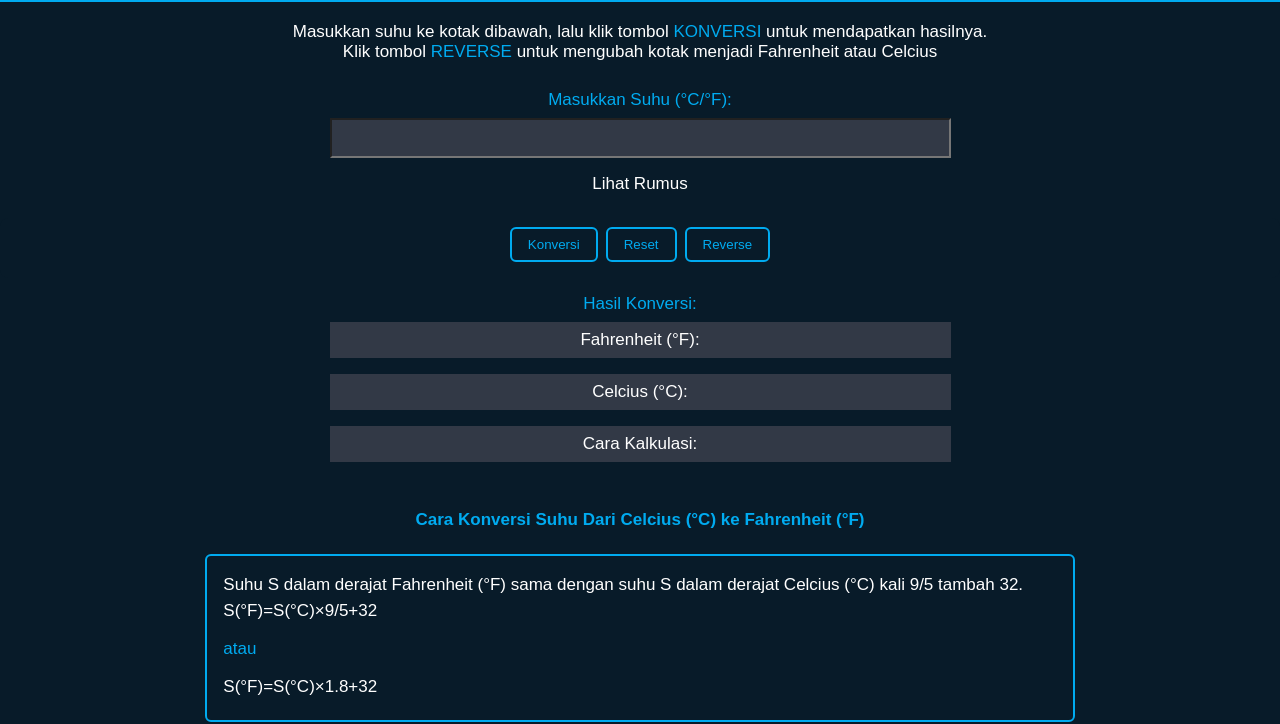
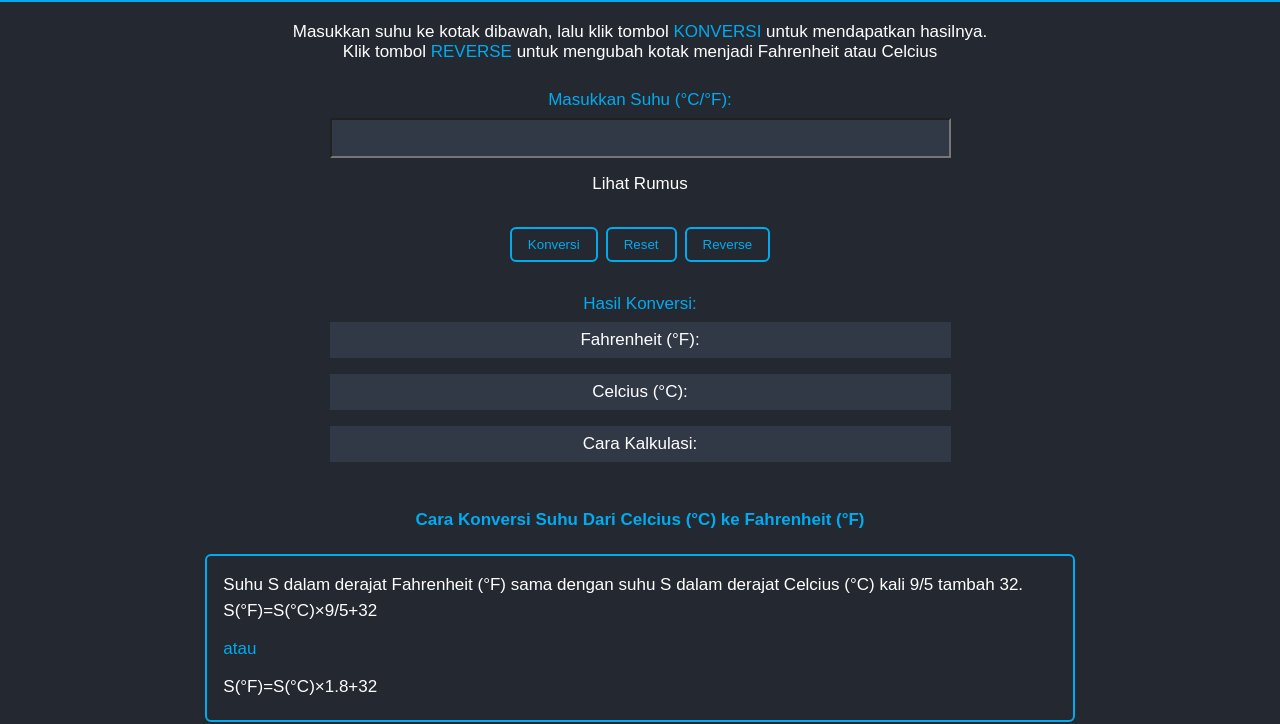
Before and after one commit to revou-fundamental-course/5-feb-24-maulidacy, a plain HTML site: page index.html in a window 1280 px wide. Shown: the part 103-827 px from the top of the page. Drawn offline with Linux system fonts and the light colour scheme.

Commit message:
your_message

```diff
--- a/style.css
+++ b/style.css
@@ -8,7 +8,7 @@
   }
 
   :root {
-    --bg-color: #081b29;
+    --bg-color: #242830;
     --second-bg-color: #323946;
     --text-color: #fff;
     --main-color: #00abf0;
```
